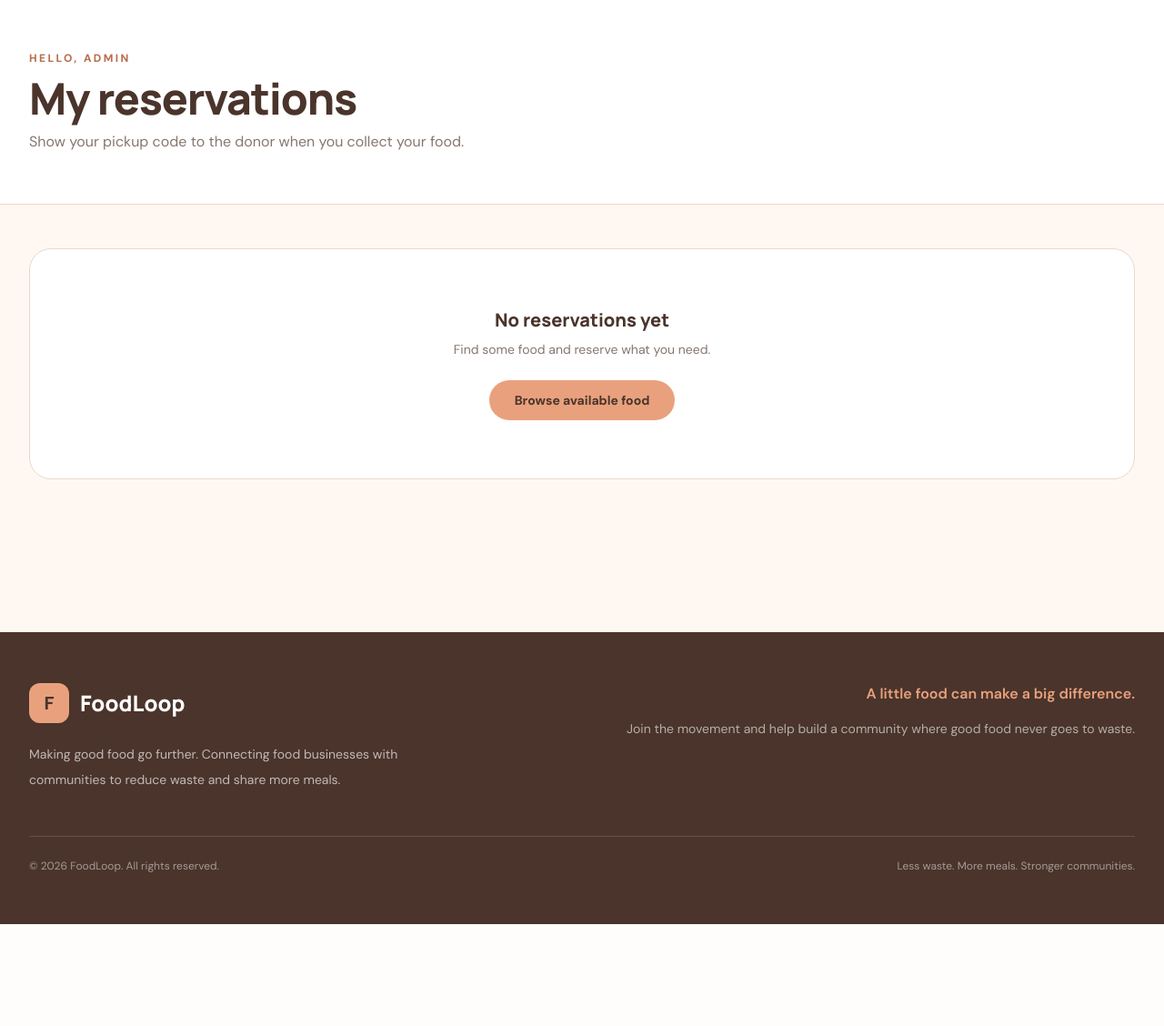
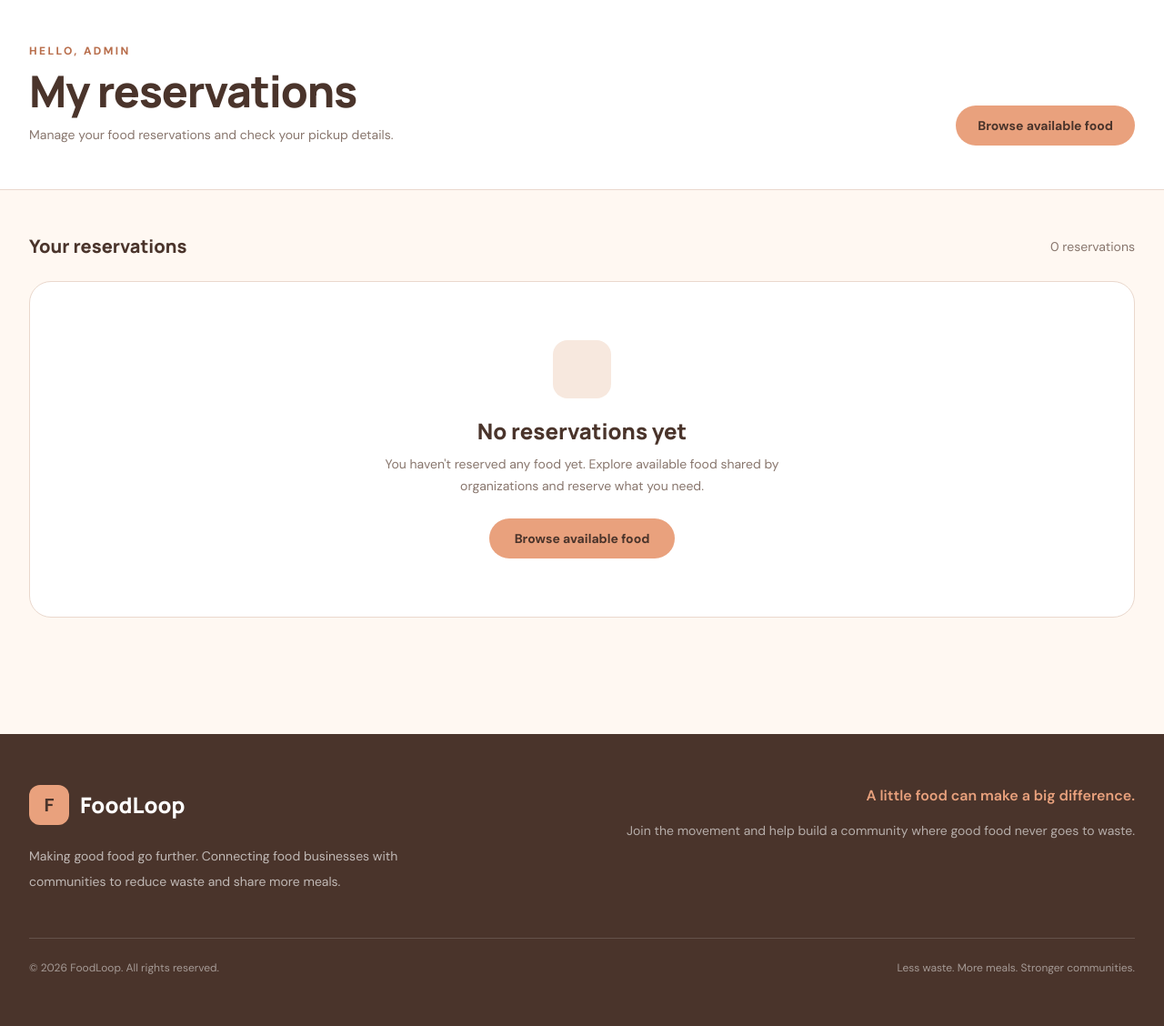
Before and after one commit to Rowannnk/Foodshare, a Laravel app: template resources/views/userzone/reservations/index.blade.php in a window 1280 px wide. Shown: the part 81-1209 px from the top of the page at 91% size. Before the commit the page ends 1097 px from the top, so only its background shows below. Run offline with Laravel 12, Linux system fonts and the light colour scheme; the template is opened without the code that fills it, so the values that code supplies are empty; a user stored in the database is signed in; data comes from the database, SQL or seed files in the repository; some libraries are stand-ins or nearby versions.

Commit message:
style: redesign reservations page with clearer reservation details

```diff
--- a/resources/views/userzone/reservations/index.blade.php
+++ b/resources/views/userzone/reservations/index.blade.php
@@ -1,97 +1,173 @@
 <x-layouts.public title="My reservations - FoodLoop">
 
     <section class="border-b border-[#EAD8CD] bg-white">
-        <div class="mx-auto max-w-7xl px-6 py-14 lg:px-8">
+        <div class="mx-auto max-w-7xl px-6 py-12 lg:px-8">
             <p class="text-xs font-extrabold uppercase tracking-[0.2em] text-[#B96F4D]">
                 Hello, {{ auth()->user()->name }}
             </p>
 
-            <h1 class="brand-font mt-3 text-4xl font-extrabold tracking-tight text-[#4A342B] sm:text-5xl">
+            <div class="mt-3 flex flex-col justify-between gap-4 sm:flex-row sm:items-end">
+                <div>
+                    <h1 class="brand-font text-4xl font-extrabold tracking-tight text-[#4A342B] sm:text-5xl">
                         My reservations
                     </h1>
 
-            <p class="mt-3 max-w-xl text-[#88766D]">
-                Show your pickup code to the donor when you collect your food.
+                    <p class="mt-3 max-w-xl text-sm leading-6 text-[#88766D]">
+                        Manage your food reservations and check your pickup details.
                     </p>
+                </div>
+
+                <a href="{{ route('food-listings.index') }}"
+                   class="inline-flex w-fit items-center justify-center rounded-full bg-[#E9A17D] px-6 py-3 text-sm font-bold text-[#4A342B] transition hover:bg-[#D98E69]">
+                    Browse available food
+                </a>
+            </div>
         </div>
     </section>
 
     <section class="mx-auto max-w-7xl px-6 py-12 lg:px-8">
 
         @error('reservation')
-            <p class="mb-6 rounded-2xl border border-red-200 bg-red-50 px-5 py-4 text-sm font-semibold text-red-700">
+            <div class="mb-6 rounded-2xl border border-red-200 bg-red-50 px-5 py-4 text-sm font-semibold text-red-700">
                 {{ $message }}
-            </p>
+            </div>
         @enderror
 
-        <div class="space-y-4">
+        <div class="mb-6 flex items-center justify-between">
+            <h2 class="brand-font text-xl font-extrabold text-[#4A342B]">
+                Your reservations
+            </h2>
+
+            <p class="text-sm text-[#88766D]">
+                {{ $reservations->total() }} reservations
+            </p>
+        </div>
+
+        <div class="space-y-5">
             @forelse ($reservations as $reservation)
-                <article class="flex flex-col gap-4 rounded-[1.5rem] border border-[#EAD8CD] bg-white p-6 sm:flex-row sm:items-center sm:justify-between">
-                <div class="flex items-start gap-4">
-                    <x-listing-thumb :listing="$reservation->foodListing" size="h-20 w-20" />
 
-                    <div>
-                        <span class="rounded-full bg-[#F7E8DE] px-3 py-1 text-xs font-extrabold uppercase tracking-widest text-[#8E583D]">
+                <article class="overflow-hidden rounded-3xl border border-[#EAD8CD] bg-white transition hover:shadow-md">
+
+                    <div class="flex flex-col gap-6 p-5 sm:p-6 lg:flex-row lg:items-center">
+                        <div class="flex min-w-0 flex-1 items-start gap-4">
+                            <x-listing-thumb
+                                :listing="$reservation->foodListing"
+                                size="h-24 w-24 shrink-0"
+                            />
+
+                            <div class="min-w-0 flex-1">
+
+                                <div class="flex flex-wrap items-center gap-2">
+                                    @php
+                                        $statusStyles = match ($reservation->status->value) {
+                                            'pending' => 'bg-[#FFF0DC] text-[#A66328] border-[#F2D5AC]',
+                                            'collected' => 'bg-[#E8F3E8] text-[#47764B] border-[#C9DFC9]',
+                                            'cancelled' => 'bg-[#FCEAEA] text-[#A94442] border-[#F0CACA]',
+                                            default => 'bg-[#F7E8DE] text-[#8E583D] border-[#EAD8CD]',
+                                        };
+                                    @endphp
+                                    <span class="inline-flex items-center rounded-full border px-3 py-1 text-[10px] font-extrabold uppercase tracking-widest {{ $statusStyles }}">
                                         {{ $reservation->status->value }}
                                     </span>
+                                </div>
 
-                        <h2 class="brand-font mt-3 text-xl font-extrabold text-[#4A342B]">
-                            <a href="{{ route('food-listings.show', $reservation->foodListing) }}" class="hover:underline">
+                                <h3 class="brand-font mt-3 text-xl font-extrabold text-[#4A342B]">
+                                    <a href="{{ route('food-listings.show', $reservation->foodListing) }}"
+                                       class="transition hover:text-[#B96F4D]">
                                         {{ $reservation->foodListing->title }}
                                     </a>
-                        </h2>
+                                </h3>
 
                                 <p class="mt-1 text-sm text-[#88766D]">
-                            {{ $reservation->quantity }} items from {{ $reservation->foodListing->organization->name }}
+                                    {{ $reservation->quantity }} items
+                                    <span class="mx-1 text-[#D8C4B8]">•</span>
+                                    {{ $reservation->foodListing->organization->name }}
                                 </p>
 
-                        <p class="mt-1 text-sm text-[#88766D]">
-                            Pickup from {{ $reservation->foodListing->pickup_from->format('d M, H:i') }}
-                            until {{ $reservation->foodListing->pickup_until->format('H:i') }}
+                                <p class="mt-2 text-sm text-[#88766D]">
+                                    Pickup:
+                                    <span class="font-semibold text-[#4A342B]">
+                                        {{ $reservation->foodListing->pickup_from->format('d M, H:i') }}
+                                        – {{ $reservation->foodListing->pickup_until->format('H:i') }}
+                                    </span>
                                 </p>
                             </div>
                         </div>
 
-                    <div class="flex flex-col items-start gap-3 sm:items-end">
+                        <div class="flex flex-col gap-3 border-t border-[#EAD8CD] pt-5 lg:w-64 lg:shrink-0 lg:border-l lg:border-t-0 lg:pl-6 lg:pt-0">
+
                             @if ($reservation->pickup)
-                            <div class="rounded-2xl bg-[#FFF8F2] px-5 py-3 text-center">
-                                <p class="text-xs text-[#A18F84]">Pickup code</p>
-                                <p class="brand-font text-xl font-extrabold tracking-wider text-[#4A342B]">
+                                <div class="rounded-2xl bg-[#FFF8F2] px-5 py-4 text-center">
+                                    <p class="text-[10px] font-extrabold uppercase tracking-[0.18em] text-[#A18F84]">
+                                        Your pickup code
+                                    </p>
+
+                                    <p class="brand-font mt-2 text-2xl font-extrabold tracking-[0.2em] text-[#4A342B]">
                                         {{ $reservation->pickup->pickup_code }}
+                                    </p>
+
+                                    <p class="mt-1 text-xs text-[#88766D]">
+                                        Show this code to the donor.
+                                    </p>
+                                </div>
+                            @else
+                                <div class="rounded-2xl bg-[#FFF8F2] px-5 py-4 text-center">
+                                    <p class="text-sm font-semibold text-[#806F66]">
+                                        Pickup code not available yet
                                     </p>
                                 </div>
                             @endif
 
                             @if ($reservation->status === \App\Enums\ReservationStatus::PENDING)
-                            <form method="POST" action="{{ route('reservations.destroy', $reservation) }}"
+                                <form method="POST"
+                                      action="{{ route('reservations.destroy', $reservation) }}"
                                       onsubmit="return confirm('Cancel this reservation?')">
                                     @csrf
                                     @method('DELETE')
 
                                     <button type="submit"
-                                        class="rounded-full border border-[#EAD8CD] px-5 py-2 text-sm font-semibold text-[#806F66] transition hover:bg-[#FFF3EB]">
+                                            class="w-full rounded-full border border-[#EAD8CD] px-5 py-2.5 text-sm font-semibold text-[#806F66] transition hover:border-[#D9B6A1] hover:bg-[#FFF3EB] hover:text-[#8E583D]">
                                         Cancel reservation
                                     </button>
                                 </form>
                             @endif
+
+                        </div>
+                    </div>
+                </article>
+
+            @empty
+
+                <div class="rounded-3xl border border-[#EAD8CD] bg-white px-6 py-16 text-center">
+
+                    <div class="mx-auto flex h-16 w-16 items-center justify-center rounded-2xl bg-[#F7E8DE] text-[#8E583D]">
+                        <x-heroicon-o-shopping-bag class="h-8 w-8" />
                     </div>
 
-                </article>
-            @empty
-                <div class="rounded-3xl border border-[#EAD8CD] bg-white px-6 py-16 text-center">
-                    <h2 class="brand-font text-xl font-extrabold text-[#4A342B]">No reservations yet</h2>
-                    <p class="mt-2 text-sm text-[#88766D]">Find some food and reserve what you need.</p>
+                    <h2 class="brand-font mt-5 text-2xl font-extrabold text-[#4A342B]">
+                        No reservations yet
+                    </h2>
+
+                    <p class="mx-auto mt-2 max-w-md text-sm leading-6 text-[#88766D]">
+                        You haven't reserved any food yet. Explore available food shared by organizations and reserve what you need.
+                    </p>
+
                     <a href="{{ route('food-listings.index') }}"
-                       class="mt-6 inline-flex rounded-full bg-[#E9A17D] px-7 py-3 text-sm font-bold text-[#4A342B] hover:bg-[#D98E69]">
+                       class="mt-6 inline-flex rounded-full bg-[#E9A17D] px-7 py-3 text-sm font-bold text-[#4A342B] transition hover:bg-[#D98E69]">
                         Browse available food
                     </a>
                 </div>
+
             @endforelse
         </div>
 
+        {{-- Pagination --}}
+        @if ($reservations->hasPages())
             <div class="mt-10">
                 {{ $reservations->links() }}
             </div>
+        @endif
+
     </section>
 
 </x-layouts.public>
```
Lines whose indentation alone changed are shown as unchanged.
